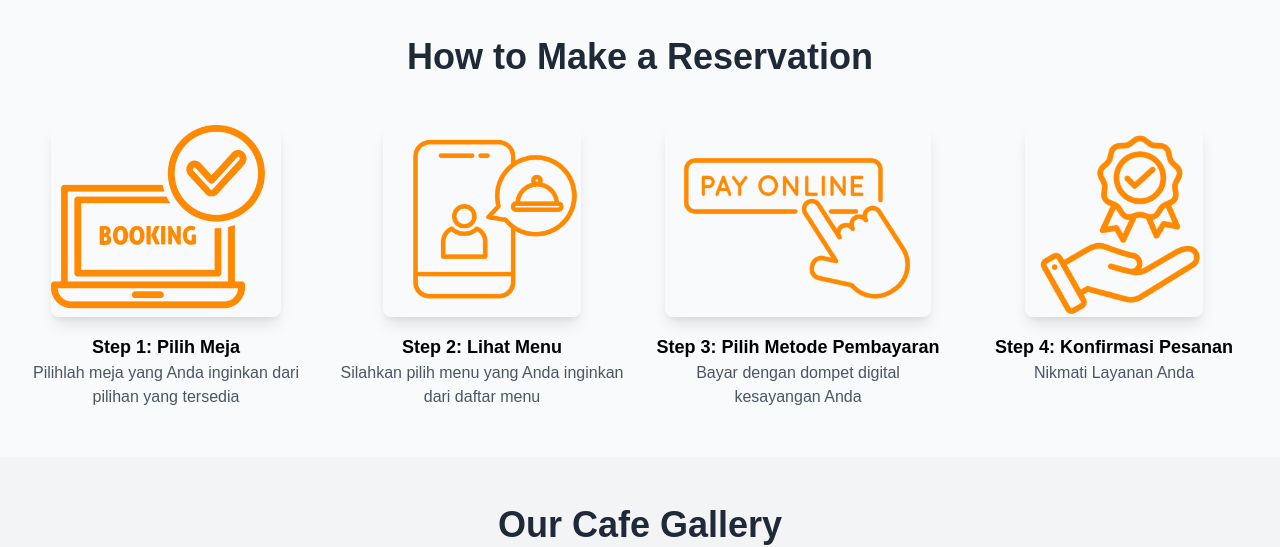
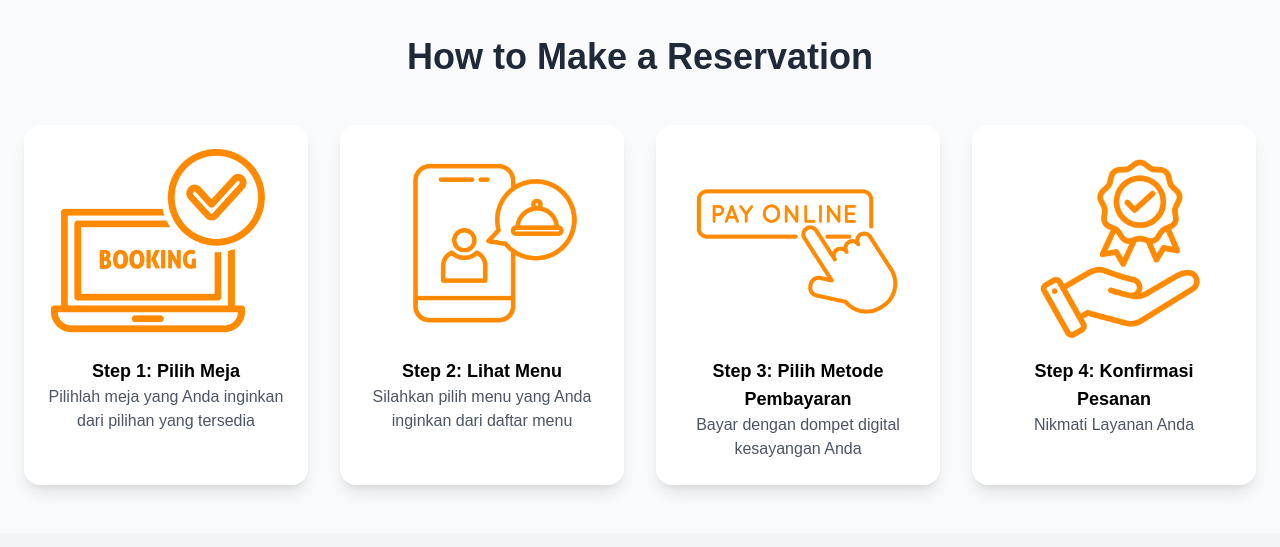
Before and after one commit to obeddx/notarichCafe, a Next.js app: page / in a window 1280 px wide. Shown: the part 1300-1847 px from the top of the page. Built offline with nearby package versions, Linux system fonts and the light colour scheme.

Commit message:
reserve dan review ada animasi keren

```diff
--- a/components/heroReserve.tsx
+++ b/components/heroReserve.tsx
@@ -7,73 +7,47 @@ export default function HowToReserve() {
         <h2 className="text-4xl font-bold text-gray-800">How to Make a Reservation</h2>
       </div>
       <div className="grid grid-cols-1 md:grid-cols-4 gap-8">
-        {/* Step 1 */}
-        <div className="text-center">
+        {[
+          {
+            image: "/booking.png",
+            title: "Step 1: Pilih Meja",
+            description: "Pilihlah meja yang Anda inginkan dari pilihan yang tersedia",
+          },
+          {
+            image: "/pesen.png",
+            title: "Step 2: Lihat Menu",
+            description: "Silahkan pilih menu yang Anda inginkan dari daftar menu",
+          },
+          {
+            image: "/payonline.png",
+            title: "Step 3: Pilih Metode Pembayaran",
+            description: "Bayar dengan dompet digital kesayangan Anda",
+          },
+          {
+            image: "/servis.png",
+            title: "Step 4: Konfirmasi Pesanan",
+            description: "Nikmati Layanan Anda",
+          },
+        ].map((step, index) => (
+          <div
+            key={index}
+            className="text-center bg-white rounded-2xl shadow-lg p-6 transition-transform duration-300 hover:scale-105 hover:shadow-2xl hover:shadow-orange-300/50"
+          >
             <div className="w-full h-48 flex justify-center items-center bg-transparent">
               <Image
-              src="/booking.png"
-              alt="Step 1"
+                src={step.image}
+                alt={step.title}
                 width={150}
                 height={150}
-              className="object-contain w-auto h-full rounded-lg shadow-lg"
+                className="object-contain w-auto h-full rounded-lg"
               />
             </div>
             <div className="mt-4">
-            <p className="text-lg font-semibold text-black">Step 1: Pilih Meja</p>
-            <p className="text-gray-600">Pilihlah meja yang Anda inginkan dari pilihan yang tersedia</p>
+              <p className="text-lg font-semibold text-black">{step.title}</p>
+              <p className="text-gray-600">{step.description}</p>
             </div>
           </div>
-
-        {/* Step 2 */}
-        <div className="text-center">
-          <div className="w-full h-48 flex justify-center items-center bg-transparent">
-            <Image
-              src="/pesen.png"
-              alt="Step 2"
-              width={150}
-              height={150}
-              className="object-contain w-auto h-full rounded-lg shadow-lg"
-            />
-          </div>
-          <div className="mt-4">
-            <p className="text-lg font-semibold text-black">Step 2: Lihat Menu</p>
-            <p className="text-gray-600">Silahkan pilih menu yang Anda inginkan dari daftar menu</p>
-          </div>
-        </div>
-
-        {/* Step 3 */}
-        <div className="text-center">
-          <div className="w-full h-48 flex justify-center items-center bg-transparent">
-            <Image
-              src="/payonline.png"
-              alt="Step 3"
-              width={150}
-              height={150}
-              className="object-contain w-auto h-full rounded-lg shadow-lg"
-            />
-          </div>
-          <div className="mt-4">
-            <p className="text-lg font-semibold text-black">Step 3: Pilih Metode Pembayaran</p>
-            <p className="text-gray-600">Bayar dengan dompet digital kesayangan Anda</p>
-          </div>
-        </div>
-
-        {/* Step 4 */}
-        <div className="text-center">
-          <div className="w-full h-48 flex justify-center items-center bg-transparent">
-            <Image
-              src="/servis.png"
-              alt="Step 4"
-              width={150}
-              height={150}
-              className="object-contain w-auto h-full rounded-lg shadow-lg"
-            />
-          </div>
-          <div className="mt-4">
-            <p className="text-lg font-semibold text-black">Step 4: Konfirmasi Pesanan</p>
-            <p className="text-gray-600">Nikmati Layanan Anda</p>
-          </div>
-        </div>
+        ))}
       </div>
     </section>
   );
--- a/components/heroReview.tsx
+++ b/components/heroReview.tsx
@@ -30,7 +30,10 @@ export default function ClientReviews() {
 
       <div className="grid grid-cols-1 md:grid-cols-3 gap-8">
         {reviews.map((review, index) => (
-          <div key={index} className="bg-white rounded-2xl shadow-lg p-6">
+          <div
+            key={index}
+            className="bg-white rounded-2xl shadow-lg p-6 transition-transform duration-300 hover:scale-105 hover:shadow-2xl hover:shadow-orange-300/50"
+          >
             <p className="text-gray-700 italic mb-6">{review.text}</p>
 
             {/* Info Profil */}
```
Lines whose indentation alone changed are shown as unchanged.
